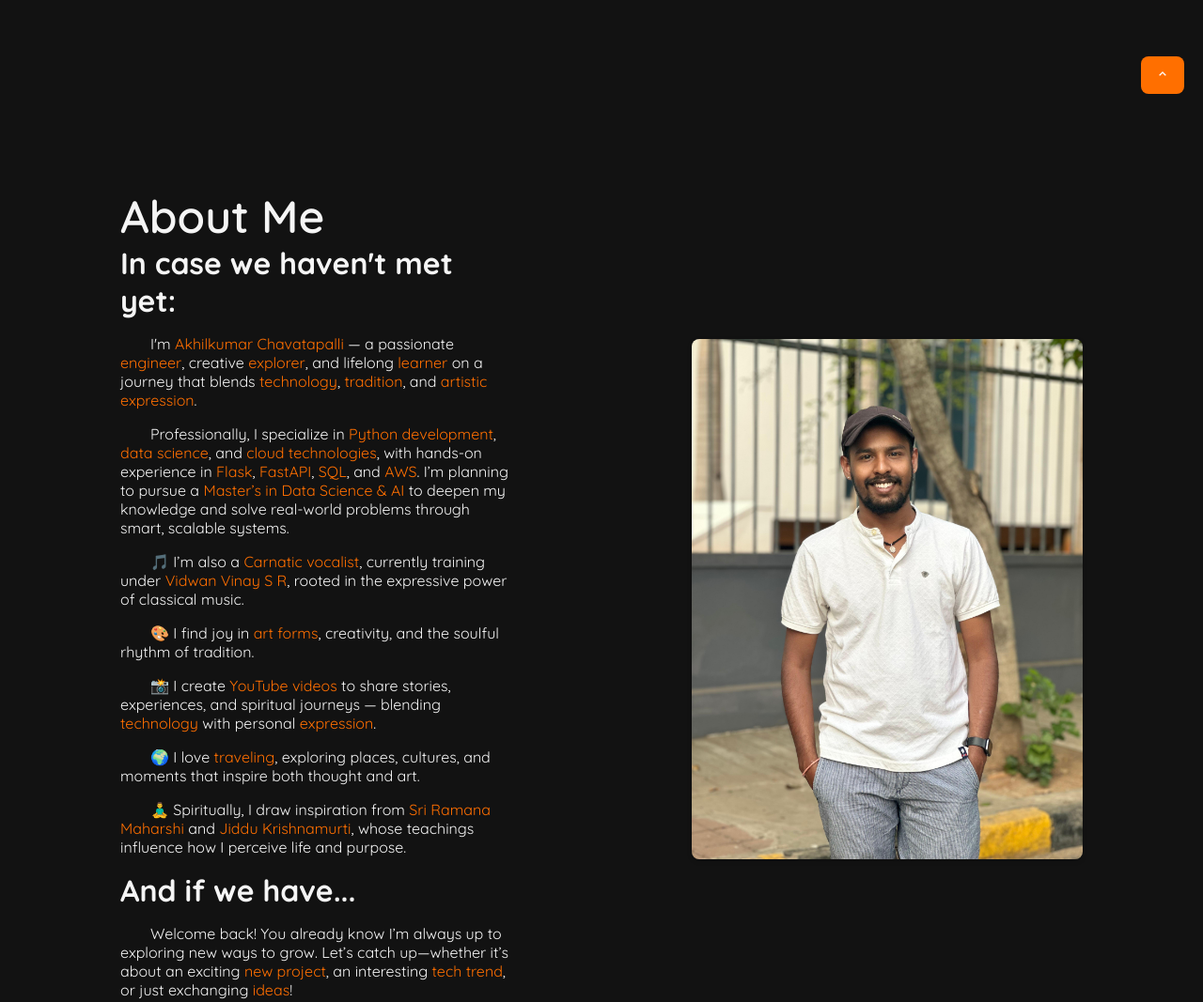
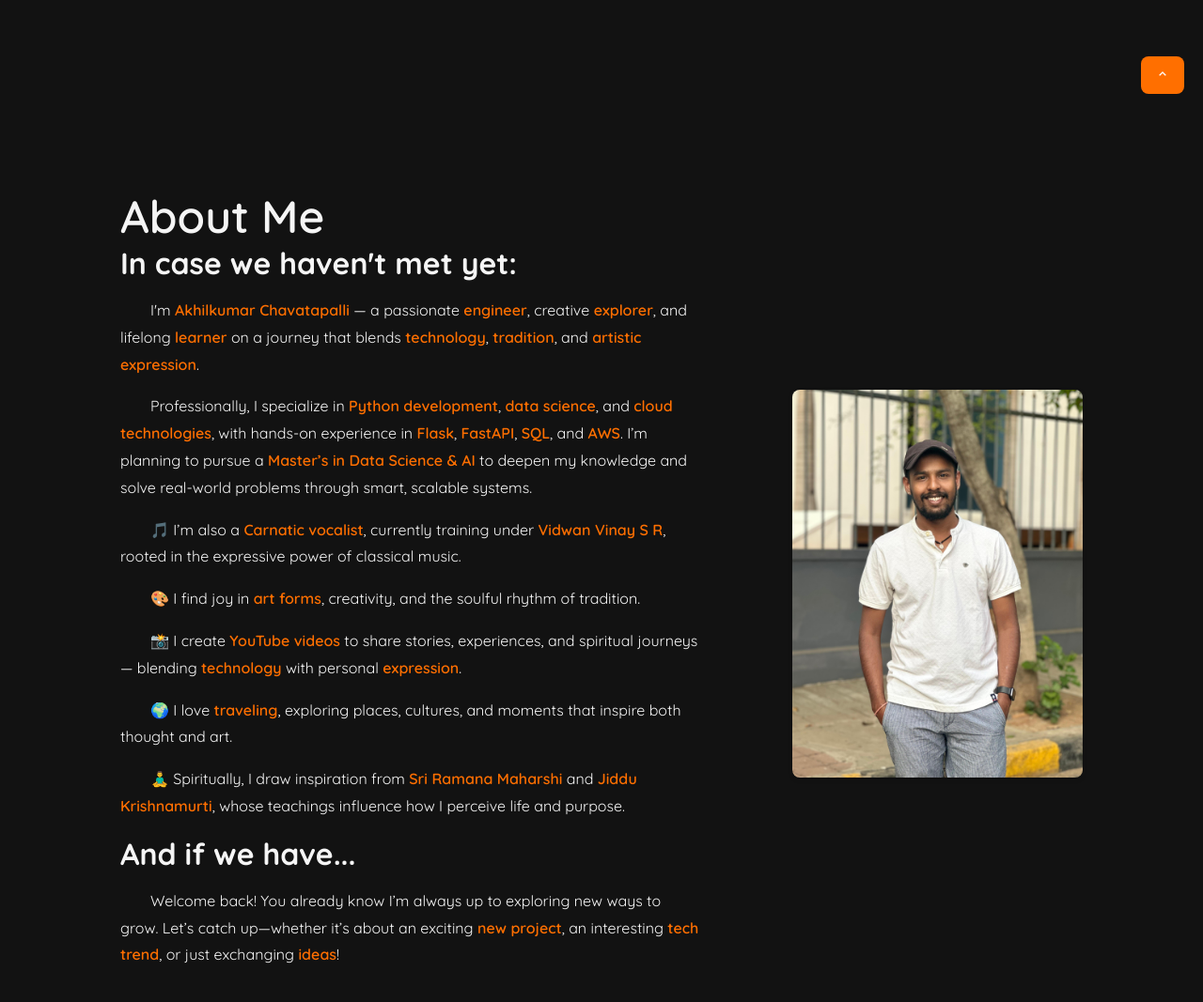
Before and after one commit to akhilkumarchavatapalli/My-Portfolio, a plain HTML site: page index.html in a window 1280 px wide. Shown: the part 680-1747 px from the top of the page at 94% size. Drawn offline with nearby package versions, Linux system fonts and the light colour scheme.

Commit message:
Update about.css

```diff
--- a/css/about.css
+++ b/css/about.css
@@ -9,18 +9,30 @@
     justify-content: center;
     align-items: center;
 }
-.about{
+.about {
     display: grid;
-    grid-template-columns: repeat(2, 1fr);
-    gap: 12rem;
+    grid-template-columns: 2fr 1fr; /* Make text area wider */
+    gap: 6rem;
     align-items: center;
 }
+
+.about-text {
+    max-width: 100%;
+}
+
 .about-text p {
     font-size: var(--p-font);
     color: var(--text-color);
-    margin-bottom: 1.5rem; /* changed from 1rem to 1.5rem for better spacing */
+    margin-bottom: 1.5rem;
     text-indent: 2rem;
+    line-height: 1.8; /* better readability */
 }
+.about-text p span {
+    color: var(--primary-color);
+    font-weight: 600;
+}
+
+
 .about-text h2
 {
     font-size: var(--h2-font);
```
